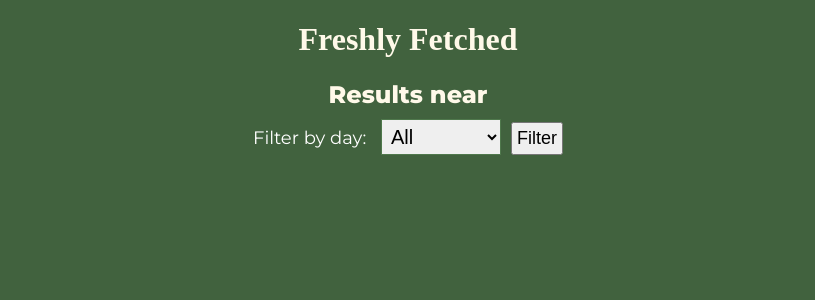
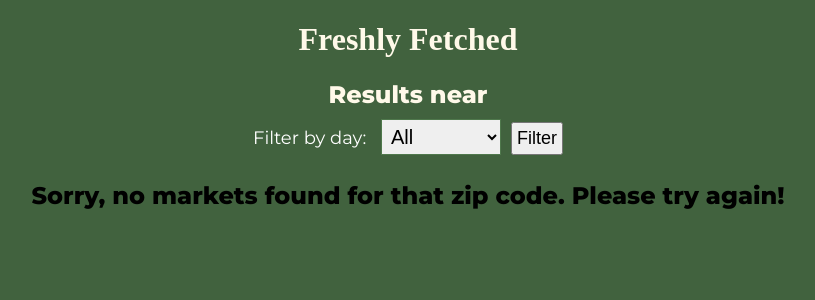
Before and after one commit to Meekb/freshest-app, a React (Create React App) app: page /markets in a window 1280 px wide. Shown: the top 300 px of the page, without its empty margins (232-1047 px from the left). Built offline with nearby package versions, Linux system fonts and the light colour scheme; a web font is replaced by a local one.

Commit message:
Render loading state for Details component

```diff
--- a/src/components/Details/Details.tsx
+++ b/src/components/Details/Details.tsx
@@ -3,7 +3,6 @@
 import pin from '../../images/location-pin.png';
 import { NavLink } from 'react-router-dom';
 import previous from '../../images/previous.png';
-import { Error } from '../Error/Error';
 import { useEffect } from 'react';
 
 interface SelectedMarketProps {
@@ -29,20 +28,20 @@
   selectedMarket,
   id
 }) => {
-
-  let [error, setError] = useState("")
-  let openSeason;
+  let [error, setError] = useState("");
+  let [ openSeason, setOpenSeason ] = useState("")
+  let [ daysAndTimes, setDaysAndTimes ] = useState("")
 
   useEffect(() => {
     if (!selectedMarket?.schedule.length) {
-      setError("sorry")
+      setError("Uh oh! Market not found! Please try again.")
     } else {
       openSeason = `Season: ${selectedMarket?.schedule[0].season}`;
       //daysAndTimes = `Open: ${selectedMarket?.schedule[0].dayOfWeek} ${selectedMarket?.schedule[0].time}`;
     }
   }, [])
 
-  const daysAndTimes = selectedMarket?.schedule.map((sched, index) => {
+  const daysAndTimesFunc = selectedMarket?.schedule.map((sched, index) => {
     return (
       <div key={index}>
         <ul className='day-list'>
@@ -65,10 +64,10 @@
   });
 
   return (
-    // !error && !marketDetails ? <h2>Loading...</h2> :
     <>
-    {error && <h2>Uh oh! Market not found! Please try again.</h2>}
-    {!error && <div className='container'>
+    {(!error && !openSeason) && <h2>Loading...</h2>}
+    {error && <h2>{error}</h2>}
+    {!error &&  openSeason && <div className='container'>
       <div className='image-container'>
         <NavLink to='/markets'>
           <img
--- a/src/components/Error/Error.tsx
+++ b/src/components/Error/Error.tsx
@@ -1,6 +1,5 @@
 import React from 'react';
 import { useState } from 'react';
-import { Link } from 'react-router-dom'
 
 interface ErrorProps {
   errorCode?: string;
--- a/src/components/Results/Results.tsx
+++ b/src/components/Results/Results.tsx
@@ -42,13 +42,18 @@
   marketDetails,
   zip
 }) => {
+
   let [error] = useState("")
   const [filteredResults, setFilteredResults] = useState<
     ResultsProps['allMarkets'] | undefined
   >();
 
-  const makeCards = (markets: any) => {
-    return markets.map((market: any) => {
+  const makeCards = (markets:any) => {
+    let cards;
+    if (!allMarkets.length) {
+      return <h2>Sorry, no markets found for that zip code. Please try again!</h2>
+    } else {
+      cards = allMarkets.map(market => {
         return (
           <Card
             key={market.id}
@@ -59,8 +64,9 @@
           />
         );
       });
-  };
-
+      return cards
+    }
+  }
   const filterCards = (day: string) => {
     if (day === 'Any') {
       return setFilteredResults(undefined);
@@ -72,8 +78,6 @@
   };
 
   return (
-    // !error && !marketDetails ? <h2>Loading...</h2> :
-    // error ? <Error errorCode={"something went wrong"} /> :
     <>
       <h2 className='results-near'>Results near {zip}</h2>
       <Filter filterCards={filterCards} />
```
Lines whose indentation alone changed are shown as unchanged.
